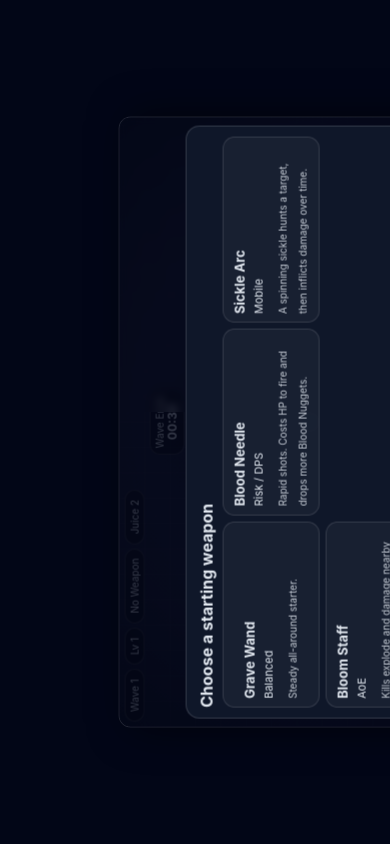
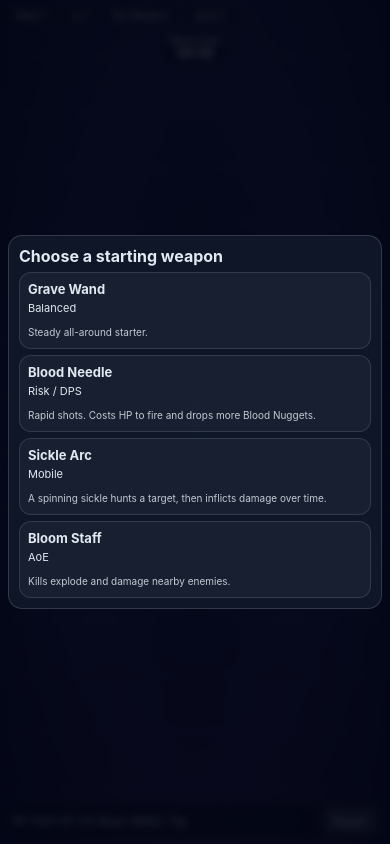
Before and after one commit to flimmbark-source/BloodJuice, a React (Vite) app: page / in a window 390 px wide. Built offline with nearby package versions, Linux system fonts and the light colour scheme.

Commit message:
Make mobile portrait default and fill viewport stage

```diff
--- a/src/components/GameCanvas.tsx
+++ b/src/components/GameCanvas.tsx
@@ -28,9 +28,6 @@ export function GameCanvas({ game, onTapMove, onTapEnd }: Props) {
     if (!rect.width || !rect.height) return null;
     const relX = (clientX - rect.left) / rect.width;
     const relY = (clientY - rect.top) / rect.height;
-    if (rect.height > rect.width) {
-      return { x: (1 - relY) * ARENA_WIDTH, y: relX * ARENA_HEIGHT };
-    }
     return { x: relX * ARENA_WIDTH, y: relY * ARENA_HEIGHT };
   };
 
--- a/src/styles/index.css
+++ b/src/styles/index.css
@@ -10,9 +10,6 @@
   --pad-x2: max(4px, var(--safe-r));
   --pad-y: max(4px, var(--safe-t));
   --pad-y2: max(4px, var(--safe-b));
-  --stage-w: calc(100dvw - var(--pad-x) - var(--pad-x2));
-  --stage-h: calc(100dvh - var(--pad-y) - var(--pad-y2));
-  --aspect: calc(960 / 600);
 }
 
 * { box-sizing: border-box; }
@@ -35,37 +32,18 @@ body { touch-action: none; }
 .app {
   position: fixed;
   inset: 0;
-  padding: var(--pad-y) var(--pad-x2) var(--pad-y2) var(--pad-x);
-  display: grid;
-  place-items: center;
+  padding: 0;
   background: #020617;
   overflow: hidden;
 }
 
 .stage {
   position: relative;
-  aspect-ratio: 960 / 600;
-  width: min(var(--stage-w), calc(var(--stage-h) * var(--aspect)));
-  max-width: var(--stage-w);
-  max-height: var(--stage-h);
-  border: 1px solid rgba(255,255,255,.12);
-  border-radius: 14px;
+  width: 100%;
+  height: 100%;
   overflow: hidden;
-  box-shadow: 0 12px 40px rgba(0,0,0,.55), inset 0 0 0 1px rgba(255,255,255,.05);
   background: #020617;
   isolation: isolate;
-  transform-origin: center center;
-}
-
-@media (orientation: portrait) {
-  :root {
-    --stage-w: calc(100dvh - var(--pad-y) - var(--pad-y2));
-    --stage-h: calc(100dvw - var(--pad-x) - var(--pad-x2));
-  }
-  .stage {
-    transform: rotate(-90deg);
-    border-radius: 12px;
-  }
 }
 
 .game-canvas {
```
